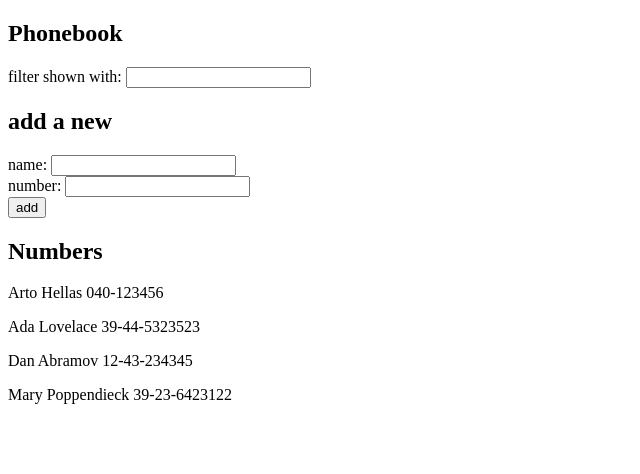
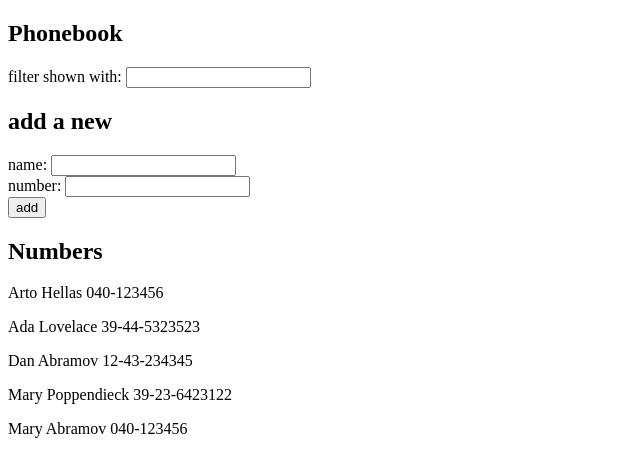
Before and after one commit to jm-jesusm/fullstackopen, a React (Create React App) app in the folder part3/agenda/: page / in a window 1280 px wide. Shown: the top 474 px of the page, without its empty margins (0-640 px from the left). Built offline with nearby package versions, Linux system fonts and the light colour scheme; data requests are answered from the project's data file.

Commit message:
agenda step 7

```diff
--- a/part3/agenda/db.json
+++ b/part3/agenda/db.json
@@ -1,5 +1,5 @@
 {
-    "people":[
+  "people": [
     {
       "name": "Arto Hellas",
       "number": "040-123456",
@@ -19,6 +19,16 @@
       "name": "Mary Poppendieck",
       "number": "39-23-6423122",
       "id": 4
+    },
+    {
+      "name": "Mary Abramov",
+      "number": "040-123456",
+      "id": 5
+    },
+    {
+      "name": "",
+      "number": "",
+      "id": 6
     }
   ]
 }
--- a/part3/agenda/src/components/PersonForm.js
+++ b/part3/agenda/src/components/PersonForm.js
@@ -1,3 +1,4 @@
+import axios from 'axios'
 import React, { useState } from 'react'
 
 const PersonForm = ({people, setPeople}) => {
@@ -10,7 +11,14 @@ const PersonForm = ({people, setPeople}) => {
     if(people.some(person => person.name === newName))
       return alert(`${newName} is already added to phonebook`)
 
-    setPeople((prevPeople) => [...prevPeople, {name : newName, phone: newNumber}])
+    const newPerson = {name : newName, number: newNumber}
+
+    axios
+      .post('http://localhost:3001/people', newPerson)
+      .then(res => {
+        setPeople((prevPeople) => [...prevPeople, res.data])
+      })
+
   }
 
   const handleChange = (setFunction) => ({target}) => setFunction(target.value)
```
Lines whose indentation alone changed are shown as unchanged.
